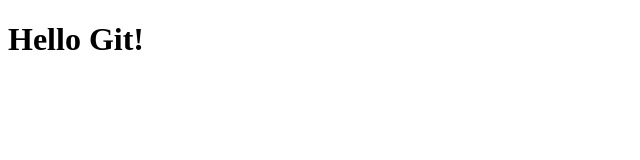
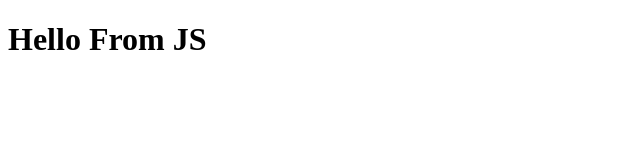
Before and after one commit to MYexeto/GitTutor, a plain HTML site: page index.html in a window 1280 px wide. Shown: the whole page, without its empty margins (0-640 px from the left). Drawn offline with Linux system fonts and the light colour scheme.

Commit message:
second commit

```diff
--- a/index.html
+++ b/index.html
@@ -8,5 +8,8 @@
 </head>
 <body>
     <h1>Hello Git!</h1>
+
+
 </body>
+<script src="script.js"></script>
 </html>
--- /dev/null
+++ b/script.js
@@ -0,0 +1 @@
+document.body.innerHTML = '<h1> Hello From JS</h1>'
```
